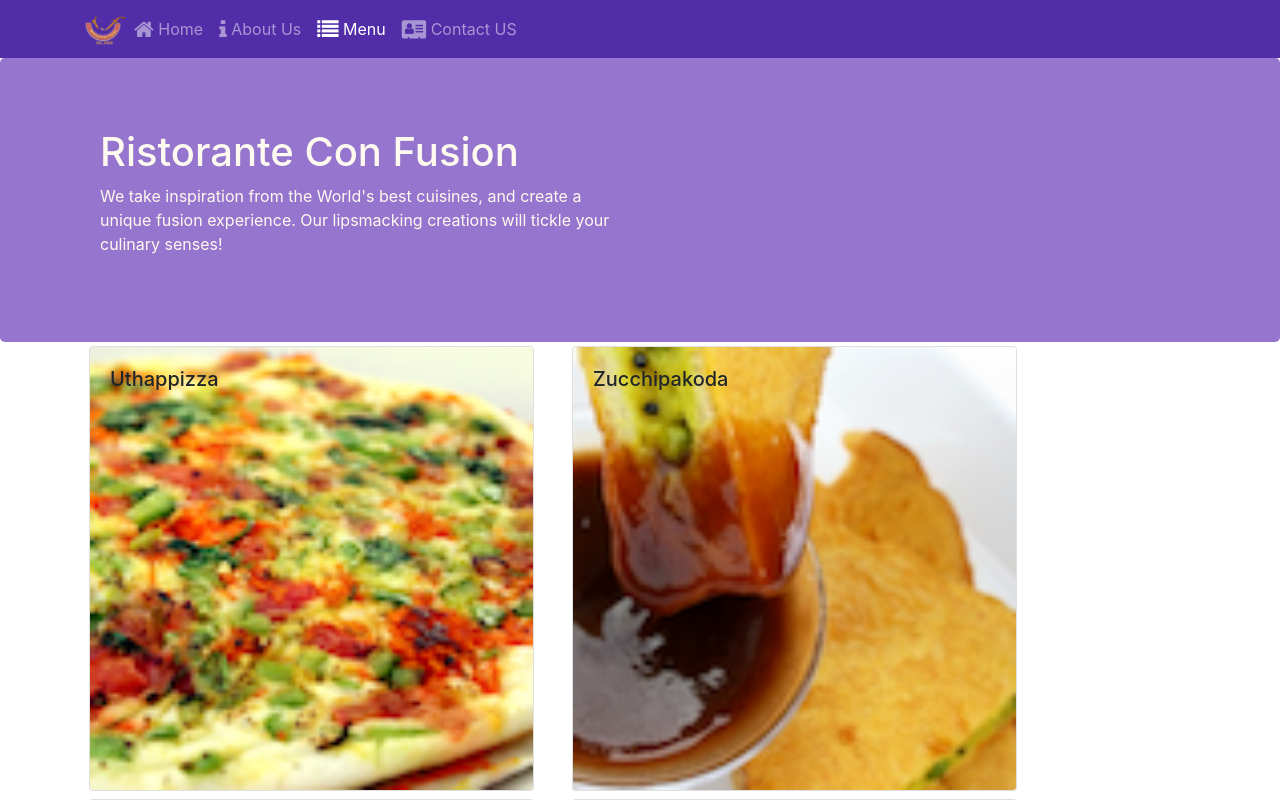
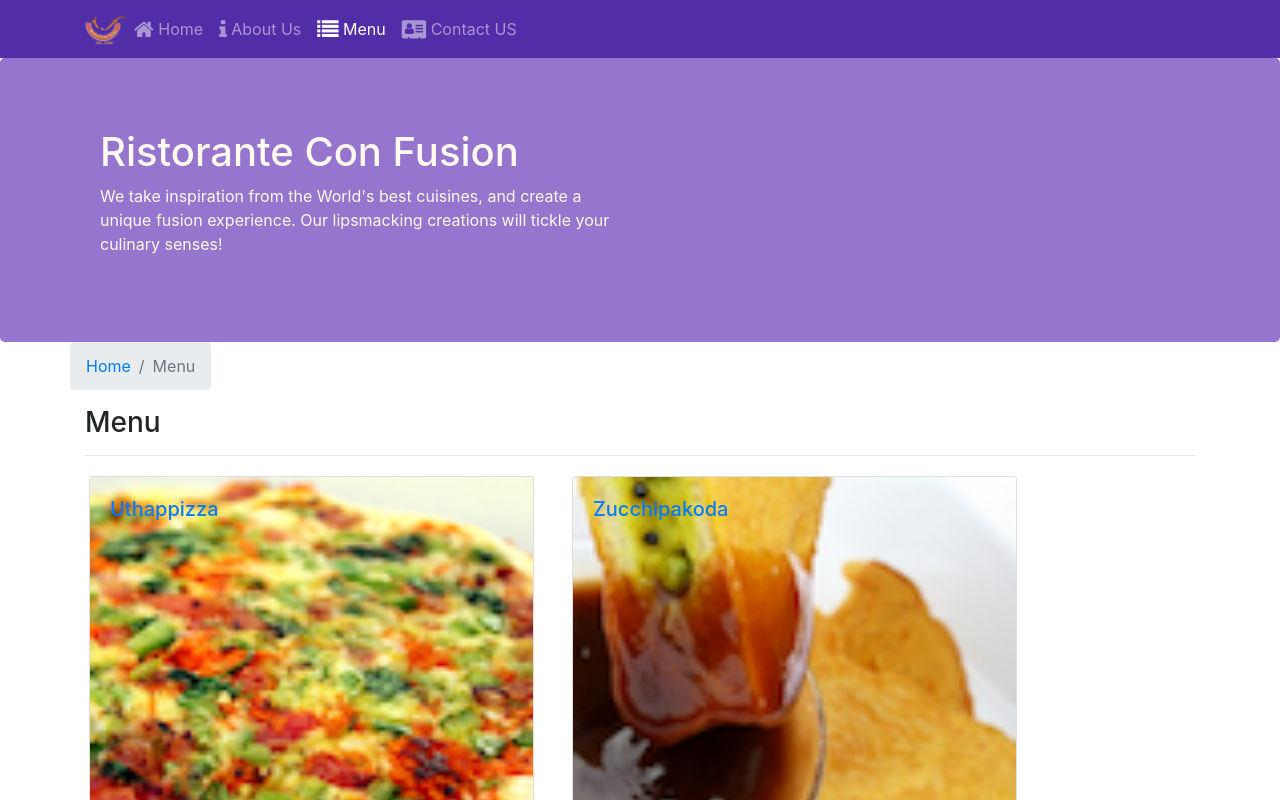
Before and after one commit to AakashS67/confusion, a React (Create React App) app: page /menu in a window 1280 px wide. Shown: the top 800 px of the page. Built offline with nearby package versions, Linux system fonts and the light colour scheme.

Commit message:
SPA part 2

```diff
--- a/src/components/ContactComponent.js
+++ b/src/components/ContactComponent.js
@@ -1,22 +1,34 @@
 import React from 'react';
+import { Breadcrumb, BreadcrumbItem } from 'reactstrap';
+import { Link } from 'react-router-dom';
 
 function Contact(props) {
-    return(
+    return (
         <div className="container">
+            <div className="row">
+                <Breadcrumb>
+                    <BreadcrumbItem><Link to='/home'>Home </Link></BreadcrumbItem>
+                    <BreadcrumbItem active>Contact Us</BreadcrumbItem>
+                </Breadcrumb>
+                <div className="col-12">
+                    <h3>Contact</h3>
+                    <hr />
+                </div>
+            </div>
             <div className="row row-content">
                 <div className="col-12">
-                <h3>Location Information</h3>
+                    <h3>Location Information</h3>
                 </div>
                 <div className="col-12 col-sm-4 offset-sm-1">
-                        <h5>Our Address</h5>
-                        <address>
+                    <h5>Our Address</h5>
+                    <address>
                         121, Clear Water Bay Road<br />
                         Clear Water Bay, Kowloon<br />
                         HONG KONG<br />
                         <i className="fa fa-phone"></i>: +852 1234 5678<br />
                         <i className="fa fa-fax"></i>: +852 8765 4321<br />
                         <i className="fa fa-envelope"></i>: <a href="mailto:confusion@food.net">confusion@food.net</a>
-                        </address>
+                    </address>
                 </div>
                 <div className="col-12 col-sm-6 offset-sm-1">
                     <h5>Map of our Location</h5>
--- a/src/components/DishdetailComponent.js
+++ b/src/components/DishdetailComponent.js
@@ -1,65 +1,69 @@
-import React  from 'react'
-import { Card, CardImg, CardBody,  CardTitle } from 'reactstrap';
+import React from 'react'
+import { Card, CardImg, CardBody, CardTitle, CardText, Breadcrumb, BreadcrumbItem } from 'reactstrap';
+import { Link } from 'react-router-dom';
 
-        function RenderComments({comments}) {
-            if (comments == null) {
-              //return <div></div>;
-              <div className='col-12 col-md-5 m-1'>
-              <h4>Comments</h4>
-              <ul className="list-unstyled">{ comments}</ul>
+function RenderDish({ dish }) {
+
+  return (
+    <div className="col-12 col-md-5 m-1">
+      <Card>
+        <CardImg top src={dish.image} alt={dish.name} />
+        <CardBody>
+          <CardTitle>{dish.name}</CardTitle>
+          <CardText>{dish.description}</CardText>
+        </CardBody>
+      </Card>
+    </div>
+  );
+}
 
 
 
+function RenderComments({ comments }) {
+  if (comments != null)
+    return (
+      <div className="col-12 col-md-5 m-1">
+        <h4>Comments</h4>
+        <ul className="list-unstyled">
           {comments.map((comment) => {
             return (
               <li key={comment.id}>
                 <p>{comment.comment}</p>
-                  <p>
-                   {comment.author}, {new Intl.DateTimeFormat('en-US', { year: 'numeric', month: 'short', day: '2-digit' }).format(new Date(Date.parse(comment.date)))}
+                <p>-- {comment.author}, {new Intl.DateTimeFormat('en-US', { year: 'numeric', month: 'short', day: '2-digit' }).format(new Date(Date.parse(comment.date)))}
                 </p>
               </li>
             );
-            })};
+          })}
+        </ul>
       </div>
+    );
+
+  else
     return (
       <div></div>
     );
-          }}
+    }
 
-
-
-        function  RenderDish({dish}){
-           // if (dish != null)
-                return(
-                  <div className='col-12 col-md-5 m-1'>
-                    <Card>
-                        <CardImg top src={dish.image} alt={dish.name} />
-                        <CardBody>
-                          <CardTitle>{dish.name}</CardTitle>
-
-                        </CardBody>
-                    </Card>
+const DishDetail = (props) => {
+  if (props.dish != null)
+    return (
+      <div className="container">
+        <div className="row">
+        <Breadcrumb>
+          <BreadcrumbItem><Link to='/menu'>Menu </Link></BreadcrumbItem>
+          <BreadcrumbItem active>{props.dish.name}</BreadcrumbItem>
+        </Breadcrumb>
+        <div className="col-12">
+        <h3>{props.dish.name}</h3>
+        <hr />
+        </div>
+        </div>
+        <div className="row">
+          <RenderDish dish={props.dish} />
+          <RenderComments comments={props.comments} />
+        </div>
       </div>
     );
-            //else{
-                // return(
-                //     <div></div>
-                // );
-       // }
-
-        }
-
-
-       const DishDetail = (props)=> {
-          if (props.dish != null) {
-            return(
-              <div className="row">
-                  <RenderDish dish={props.dish}/>
-                  <RenderComments comments= {props.dish.comments}/>
-                </div>
-               )
-
-        }
   else
     return (<div></div>);
 
--- a/src/components/MainComponent.js
+++ b/src/components/MainComponent.js
@@ -11,7 +11,7 @@ import { PROMOTIONS } from '../shared/promotions';
 import { LEADERS } from '../shared/leaders';
 
 
-import { Switch, Router, Redirect, Route } from 'react-router-dom';
+import { Switch,  Redirect, Route } from 'react-router-dom';
 
 
 class Main extends Component {
@@ -26,7 +26,7 @@ class Main extends Component {
     }
 
     render() {
-        const HomePage=()=> {
+        const HomePage = () => {
             return(
             <Home dish={this.state.dishes.filter((dish)=>dish.featured)[0]}
             promotion={this.state.promotions.filter((promo)=>promo.featured)[0]}
@@ -34,12 +34,22 @@ class Main extends Component {
             />
             );
         }
+
+        const DishWithId=({match}) => {
+            return(
+                <DishDetail dish={this.state.dishes.filter((dish)=>dish.id === parseInt(match.params.dishId,10))[0]}
+            comments={this.state.comments.filter((comment)=>comment.dishId === parseInt(match.params.dishId,10))}
+            />
+                );
+        };
+
         return (
             <div>
                 <Header />
                 <Switch>
                     <Route path="/home" component={HomePage} />
                     <Route exact path="/menu" component={() => <Menu dishes={this.state.dishes} />} />
+                    <Route path="/menu/:dishId" component={DishWithId} />
                     <Route exact path="/contactus" component={Contact} />
                     <Redirect to="/home" />
 
--- a/src/components/MenuComponent.js
+++ b/src/components/MenuComponent.js
@@ -1,13 +1,15 @@
 import React from "react";
-import { Card, CardImg, CardImgOverlay, CardTitle } from "reactstrap";
-
+import { Card, CardImg, CardImgOverlay, CardTitle , Breadcrumb, BreadcrumbItem} from "reactstrap";
+import { Link } from "react-router-dom";
   function RenderMenuItem({dish, onClick}) {
     return(
-    <Card   onClick={() => onClick(dish.id)}>
+    <Card>
+      <Link to={`/menu/${dish.id}`}>
     <CardImg width="100%" src={dish.image} alt={dish.name} />
     <CardImgOverlay>
       <CardTitle>{dish.name}</CardTitle>
     </CardImgOverlay>
+      </Link>
   </Card>
     );
   }
@@ -15,12 +17,22 @@ import { Card, CardImg, CardImgOverlay, CardTitle } from "reactstrap";
     const menu = props.dishes.map((dish) => {
       return (
         <div key={dish.id} className="col-12 col-md-5 m-1">
-          <RenderMenuItem dish={dish} onClick={props.onClick}/>
+          <RenderMenuItem dish={dish} />
         </div>
       );
     });
     return (
       <div className="container">
+        <div className="row">
+          <Breadcrumb>
+          <BreadcrumbItem><Link to='/home'>Home </Link></BreadcrumbItem>
+          <BreadcrumbItem active>Menu</BreadcrumbItem>
+          </Breadcrumb>
+        <div className="col-12">
+        <h3>Menu</h3>
+        <hr />
+        </div>
+        </div>
         <div className="row">{menu}</div>
       </div>
     );
```
Lines whose indentation alone changed are shown as unchanged.
